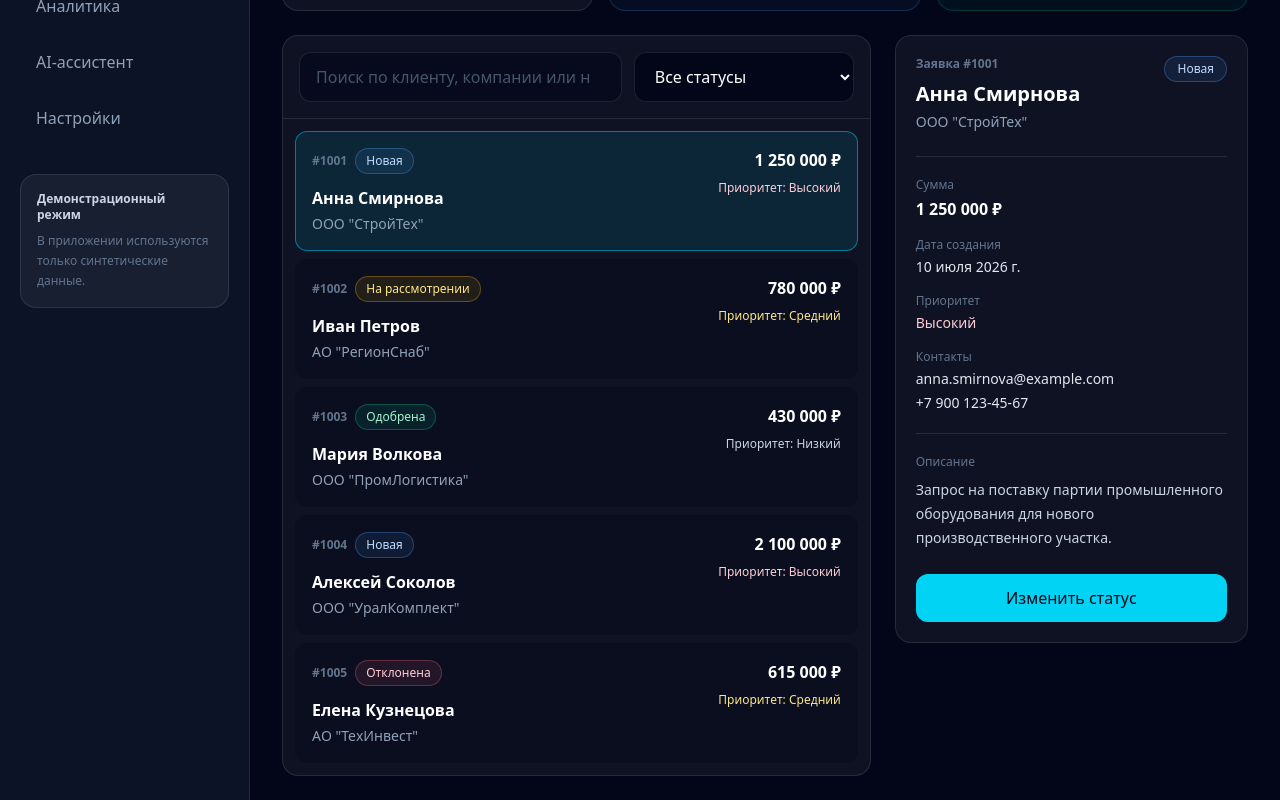
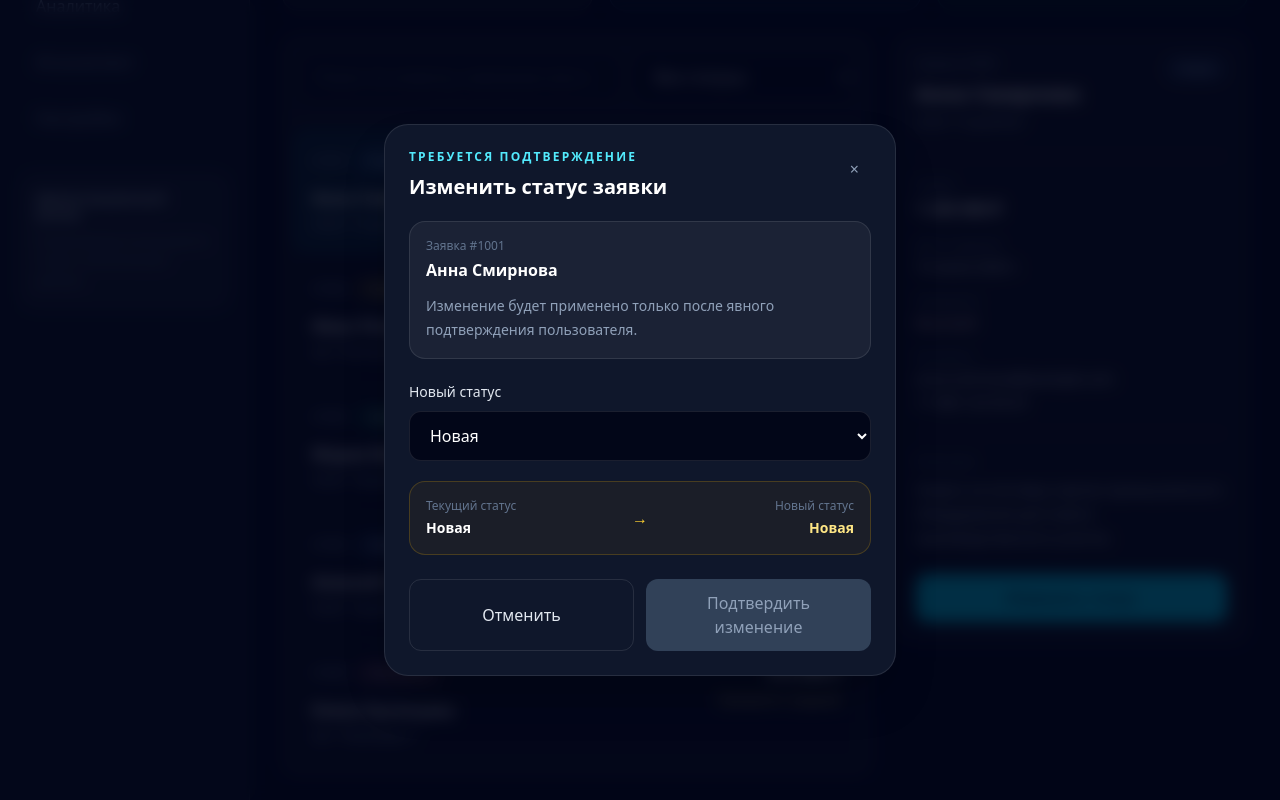
Before and after one commit to Den-is-Ka/autosnab-copilotkit-demo, a Next.js app: page / in a window 1280 px wide. Both pictures are taken after a click on the button "Изменить статус". Shown: the part 232-1032 px from the top of the page. Built offline with nearby package versions, Linux system fonts and the light colour scheme.

Commit message:
добавил подтверждение обновлений статуса и всплывающих уведомлений

```diff
--- a/src/components/applications_dashboard.tsx
+++ b/src/components/applications_dashboard.tsx
@@ -1,6 +1,12 @@
 "use client";
 
 import { useMemo, useState } from "react";
+
+import { StatusChangeModal } from "@/components/status_change_modal";
+import {
+  ToastNotification,
+  type ToastKind,
+} from "@/components/toast_notification";
 
 import { initialApplications } from "@/data/applications";
 import type {
@@ -53,12 +59,24 @@ function formatDate(date: string): string {
 }
 
 export function ApplicationsDashboard() {
-  const [applications] = useState(initialApplications);
+  const [applications, setApplications] = useState(initialApplications);
   const [searchQuery, setSearchQuery] = useState("");
   const [statusFilter, setStatusFilter] = useState<StatusFilter>("all");
   const [selectedApplicationId, setSelectedApplicationId] = useState(
     initialApplications[0].id,
   );
+  const [isStatusModalOpen, setIsStatusModalOpen] = useState(false);
+
+const [pendingStatus, setPendingStatus] = useState<ApplicationStatus>(
+  initialApplications[0].status,
+);
+
+const [isUpdatingStatus, setIsUpdatingStatus] = useState(false);
+
+const [toast, setToast] = useState<{
+  message: string;
+  kind: ToastKind;
+} | null>(null);
 
   const filteredApplications = useMemo(() => {
     const normalizedQuery = searchQuery.trim().toLowerCase();
@@ -93,6 +111,50 @@ export function ApplicationsDashboard() {
   const approvedAmount = applications
     .filter((application) => application.status === "approved")
     .reduce((total, application) => total + application.amount, 0);
+    function handleOpenStatusModal() {
+  setPendingStatus(selectedApplication.status);
+  setIsStatusModalOpen(true);
+}
+
+function handleCancelStatusChange() {
+  if (!isUpdatingStatus) {
+    setIsStatusModalOpen(false);
+  }
+}
+
+async function handleConfirmStatusChange() {
+  if (pendingStatus === selectedApplication.status) {
+    return;
+  }
+
+  const applicationId = selectedApplication.id;
+  const previousStatus = selectedApplication.status;
+
+  setIsUpdatingStatus(true);
+
+  await new Promise<void>((resolve) => {
+    window.setTimeout(resolve, 700);
+  });
+
+  setApplications((currentApplications) =>
+    currentApplications.map((application) =>
+      application.id === applicationId
+        ? {
+            ...application,
+            status: pendingStatus,
+          }
+        : application,
+    ),
+  );
+
+  setIsUpdatingStatus(false);
+  setIsStatusModalOpen(false);
+
+  setToast({
+    kind: "success",
+    message: `Статус заявки #${applicationId} изменён: «${statusLabels[previousStatus]}» → «${statusLabels[pendingStatus]}».`,
+  });
+}
 
   return (
     <div className="min-h-screen bg-slate-950 text-slate-100">
@@ -370,15 +432,36 @@ export function ApplicationsDashboard() {
               </div>
 
               <button
-                type="button"
-                className="mt-6 w-full rounded-xl bg-cyan-400 px-4 py-3 text-sm font-semibold text-slate-950 transition hover:bg-cyan-300"
-              >
-                Изменить статус
-              </button>
+              type="button"
+              onClick={handleOpenStatusModal}
+              className="mt-6 w-full rounded-xl bg-cyan-400 px-4 py-3 text-sm font-semibold text-slate-950 transition hover:bg-cyan-300"
+            >
+              Изменить статус
+            </button>
             </aside>
           </section>
         </main>
       </div>
+
+      <StatusChangeModal
+        isOpen={isStatusModalOpen}
+        applicationId={selectedApplication.id}
+        customerName={selectedApplication.customerName}
+        currentStatus={selectedApplication.status}
+        nextStatus={pendingStatus}
+        isSubmitting={isUpdatingStatus}
+        onNextStatusChange={setPendingStatus}
+        onCancel={handleCancelStatusChange}
+        onConfirm={handleConfirmStatusChange}
+      />
+
+      {toast ? (
+        <ToastNotification
+          message={toast.message}
+          kind={toast.kind}
+          onClose={() => setToast(null)}
+        />
+      ) : null}
     </div>
   );
 }
--- /dev/null
+++ b/src/components/status_change_modal.tsx
@@ -0,0 +1,156 @@
+"use client";
+
+import type { ApplicationStatus } from "@/types/application";
+
+interface StatusChangeModalProps {
+  isOpen: boolean;
+  applicationId: number;
+  customerName: string;
+  currentStatus: ApplicationStatus;
+  nextStatus: ApplicationStatus;
+  isSubmitting: boolean;
+  onNextStatusChange: (status: ApplicationStatus) => void;
+  onCancel: () => void;
+  onConfirm: () => void;
+}
+
+const statusLabels: Record<ApplicationStatus, string> = {
+  new: "Новая",
+  in_review: "На рассмотрении",
+  approved: "Одобрена",
+  rejected: "Отклонена",
+};
+
+export function StatusChangeModal({
+  isOpen,
+  applicationId,
+  customerName,
+  currentStatus,
+  nextStatus,
+  isSubmitting,
+  onNextStatusChange,
+  onCancel,
+  onConfirm,
+}: StatusChangeModalProps) {
+  if (!isOpen) {
+    return null;
+  }
+
+  const statusWasChanged = currentStatus !== nextStatus;
+
+  return (
+    <div className="fixed inset-0 z-50 flex items-center justify-center bg-slate-950/80 p-4 backdrop-blur-sm">
+      <section
+        role="dialog"
+        aria-modal="true"
+        aria-labelledby="status-change-title"
+        aria-describedby="status-change-description"
+        className="w-full max-w-lg rounded-3xl border border-white/10 bg-slate-900 p-5 shadow-2xl sm:p-6"
+      >
+        <div className="flex items-start justify-between gap-4">
+          <div>
+            <p className="text-xs font-semibold tracking-[0.18em] text-cyan-300 uppercase">
+              Требуется подтверждение
+            </p>
+
+            <h2
+              id="status-change-title"
+              className="mt-2 text-xl font-bold text-white"
+            >
+              Изменить статус заявки
+            </h2>
+          </div>
+
+          <button
+            type="button"
+            onClick={onCancel}
+            disabled={isSubmitting}
+            aria-label="Закрыть окно"
+            className="rounded-xl px-3 py-2 text-xl leading-none text-slate-400 transition hover:bg-white/10 hover:text-white disabled:cursor-not-allowed disabled:opacity-40"
+          >
+            ×
+          </button>
+        </div>
+
+        <div className="mt-5 rounded-2xl border border-white/10 bg-white/5 p-4">
+          <p className="text-xs text-slate-500">
+            Заявка #{applicationId}
+          </p>
+
+          <p className="mt-1 font-semibold text-white">{customerName}</p>
+
+          <p
+            id="status-change-description"
+            className="mt-3 text-sm leading-6 text-slate-400"
+          >
+            Изменение будет применено только после явного подтверждения
+            пользователя.
+          </p>
+        </div>
+
+        <label className="mt-5 block">
+          <span className="text-sm font-medium text-slate-200">
+            Новый статус
+          </span>
+
+          <select
+            value={nextStatus}
+            disabled={isSubmitting}
+            onChange={(event) =>
+              onNextStatusChange(event.target.value as ApplicationStatus)
+            }
+            className="mt-2 w-full rounded-xl border border-white/10 bg-slate-950 px-4 py-3 text-sm text-white outline-none transition focus:border-cyan-400/60 disabled:cursor-not-allowed disabled:opacity-60"
+          >
+            <option value="new">Новая</option>
+            <option value="in_review">На рассмотрении</option>
+            <option value="approved">Одобрена</option>
+            <option value="rejected">Отклонена</option>
+          </select>
+        </label>
+
+        <div className="mt-5 grid gap-3 rounded-2xl border border-amber-400/20 bg-amber-400/5 p-4 sm:grid-cols-[1fr_auto_1fr] sm:items-center">
+          <div>
+            <p className="text-xs text-slate-500">Текущий статус</p>
+            <p className="mt-1 text-sm font-semibold text-white">
+              {statusLabels[currentStatus]}
+            </p>
+          </div>
+
+          <span
+            aria-hidden="true"
+            className="hidden text-amber-300 sm:block"
+          >
+            →
+          </span>
+
+          <div className="sm:text-right">
+            <p className="text-xs text-slate-500">Новый статус</p>
+            <p className="mt-1 text-sm font-semibold text-amber-200">
+              {statusLabels[nextStatus]}
+            </p>
+          </div>
+        </div>
+
+        <div className="mt-6 grid gap-3 sm:grid-cols-2">
+          <button
+            type="button"
+            onClick={onCancel}
+            disabled={isSubmitting}
+            className="rounded-xl border border-white/10 px-4 py-3 text-sm font-semibold text-slate-200 transition hover:bg-white/5 disabled:cursor-not-allowed disabled:opacity-50"
+          >
+            Отменить
+          </button>
+
+          <button
+            type="button"
+            onClick={onConfirm}
+            disabled={!statusWasChanged || isSubmitting}
+            className="rounded-xl bg-cyan-400 px-4 py-3 text-sm font-semibold text-slate-950 transition hover:bg-cyan-300 disabled:cursor-not-allowed disabled:bg-slate-700 disabled:text-slate-400"
+          >
+            {isSubmitting ? "Сохраняем..." : "Подтвердить изменение"}
+          </button>
+        </div>
+      </section>
+    </div>
+  );
+}
--- /dev/null
+++ b/src/components/toast_notification.tsx
@@ -0,0 +1,56 @@
+"use client";
+
+import { useEffect } from "react";
+
+export type ToastKind = "success" | "error" | "info";
+
+interface ToastNotificationProps {
+  message: string;
+  kind: ToastKind;
+  onClose: () => void;
+}
+
+const toastStyles: Record<ToastKind, string> = {
+  success:
+    "border-emerald-400/30 bg-emerald-950/95 text-emerald-100",
+  error:
+    "border-rose-400/30 bg-rose-950/95 text-rose-100",
+  info:
+    "border-cyan-400/30 bg-cyan-950/95 text-cyan-100",
+};
+
+export function ToastNotification({
+  message,
+  kind,
+  onClose,
+}: ToastNotificationProps) {
+  useEffect(() => {
+    const timeoutId = window.setTimeout(onClose, 3500);
+
+    return () => window.clearTimeout(timeoutId);
+  }, [onClose]);
+
+  return (
+    <div
+      role={kind === "error" ? "alert" : "status"}
+      aria-live="polite"
+      className={`fixed top-4 right-4 z-[60] flex max-w-[calc(100vw-2rem)] items-start gap-3 rounded-2xl border px-4 py-3 shadow-2xl backdrop-blur sm:max-w-md ${toastStyles[kind]}`}
+    >
+      <span
+        aria-hidden="true"
+        className="mt-1 h-2.5 w-2.5 shrink-0 rounded-full bg-current"
+      />
+
+      <p className="min-w-0 flex-1 text-sm leading-6">{message}</p>
+
+      <button
+        type="button"
+        onClick={onClose}
+        aria-label="Закрыть уведомление"
+        className="rounded-lg px-2 py-1 text-lg leading-none opacity-70 transition hover:bg-white/10 hover:opacity-100"
+      >
+        ×
+      </button>
+    </div>
+  );
+}
```
